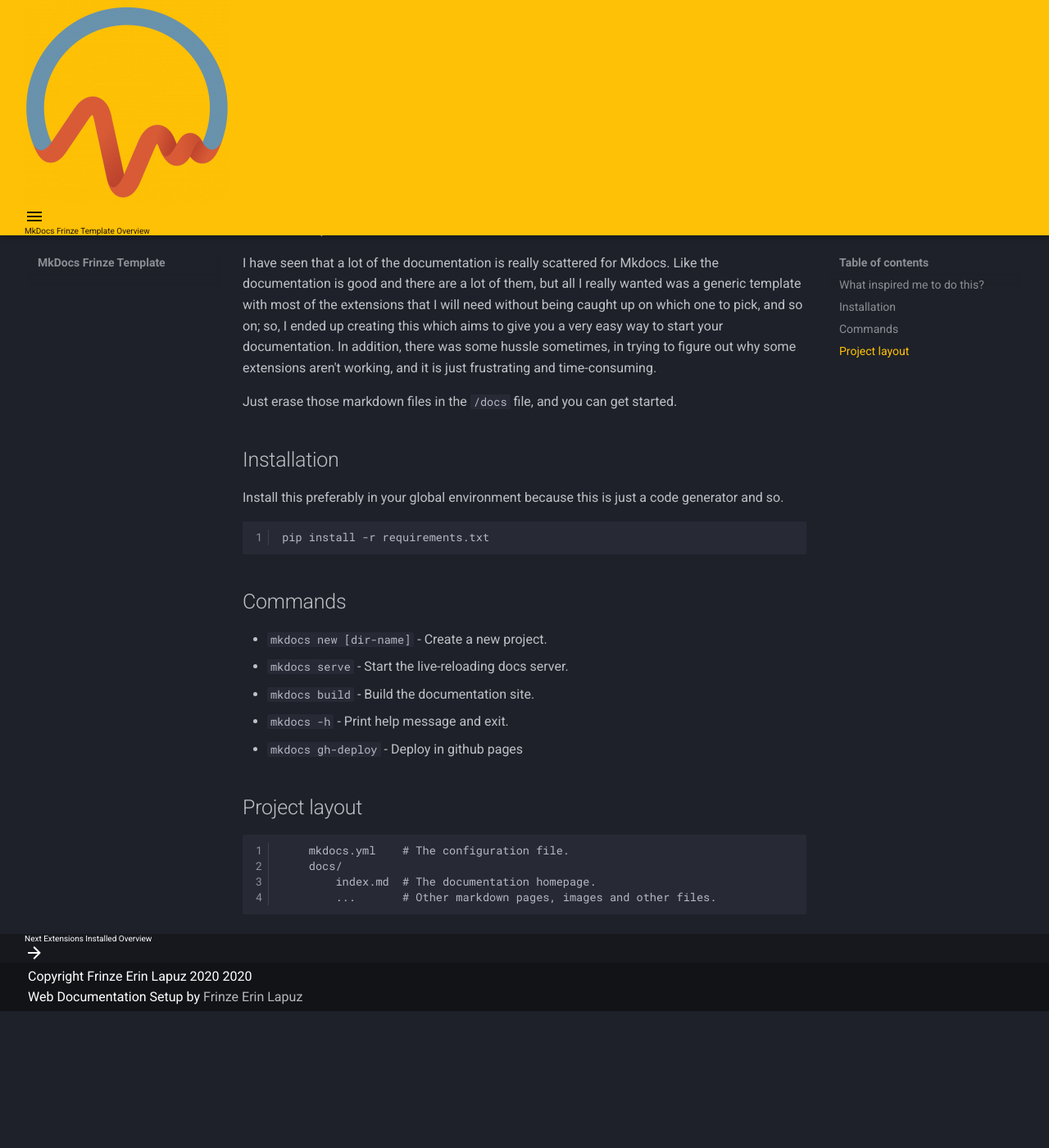
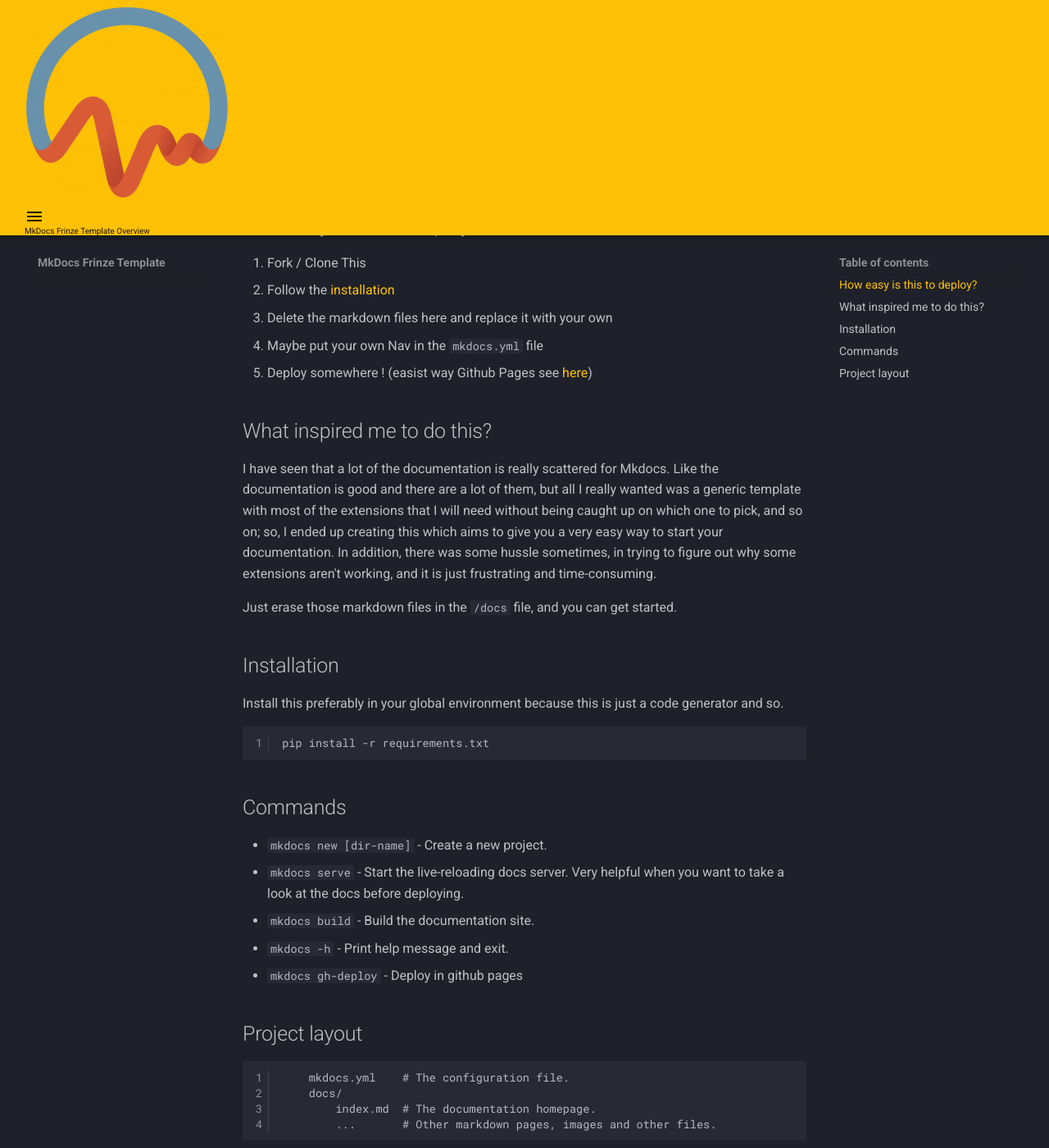
Before and after one commit to frinzekt/mkdocs-frinze-template, an MkDocs documentation site: the page built from docs/index.md, in a window 1280 px wide and 1400 px high, scrolled down 429 px. Shown: the whole window at 82% size. Built offline with MkDocs 1.6.1 and Material for MkDocs 9.7.7, drawn with Linux system fonts in a browser that asks for light colours; before the commit the page ends 1662 px from its top, so only the background shows below that.

Commit message:
deployment easy

```diff
--- a/docs/index.md
+++ b/docs/index.md
@@ -6,6 +6,14 @@
 - [mkdocs.org](https://www.mkdocs.org) for the generic MkDocs
 - [PyMdown Extensions](https://facelessuser.github.io/pymdown-extensions/) for the different extensions that are installed
 - [MkDocs Material](https://squidfunk.github.io/mkdocs-material/) for the customisation of the web server documentation.
+
+## How easy is this to deploy?
+
+1. Fork / Clone This
+   1. Follow the [installation](#installation)
+2. Delete the markdown files here and replace it with your own
+3. Maybe put your own Nav in the `mkdocs.yml` file
+4. Deploy somewhere ! (easist way Github Pages see [here](#commands))
 
 ## What inspired me to do this?
 I have seen that a lot of the documentation is really scattered for Mkdocs. Like the documentation is good and there are a lot of them, but all I really wanted was a generic template with most of the extensions that I will need without being caught up on which one to pick, and so on; so, I ended up creating this which aims to give you a very easy way to start your documentation. In addition, there was some hussle sometimes, in trying to figure out why some extensions aren't working, and it is just frustrating and time-consuming.
@@ -20,7 +28,7 @@
 ## Commands
 
 * `mkdocs new [dir-name]` - Create a new project.
-* `mkdocs serve` - Start the live-reloading docs server.
+* `mkdocs serve` - Start the live-reloading docs server. Very helpful when you want to take a look at the docs before deploying.
 * `mkdocs build` - Build the documentation site.
 * `mkdocs -h` - Print help message and exit.
 * `mkdocs gh-deploy` - Deploy in github pages
```
Also changed, not shown: README.md (+9 -1 lines).
